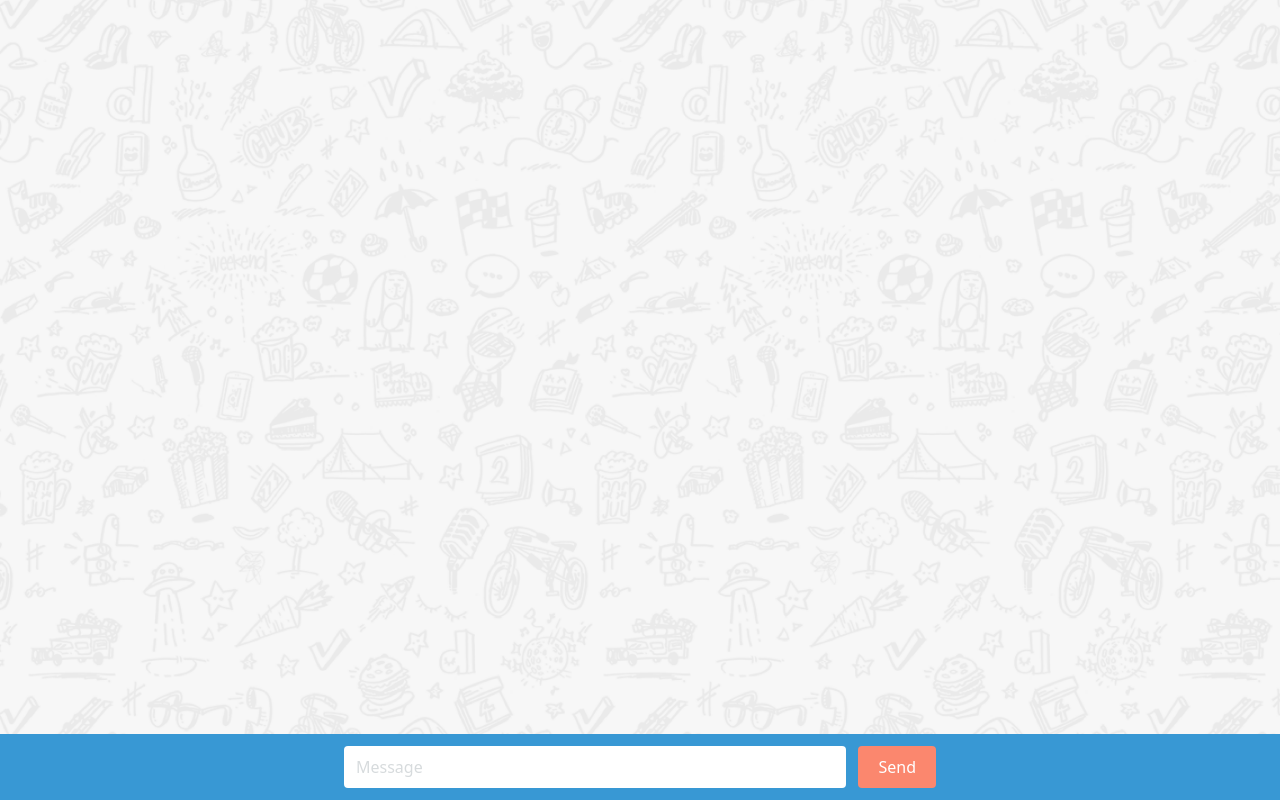
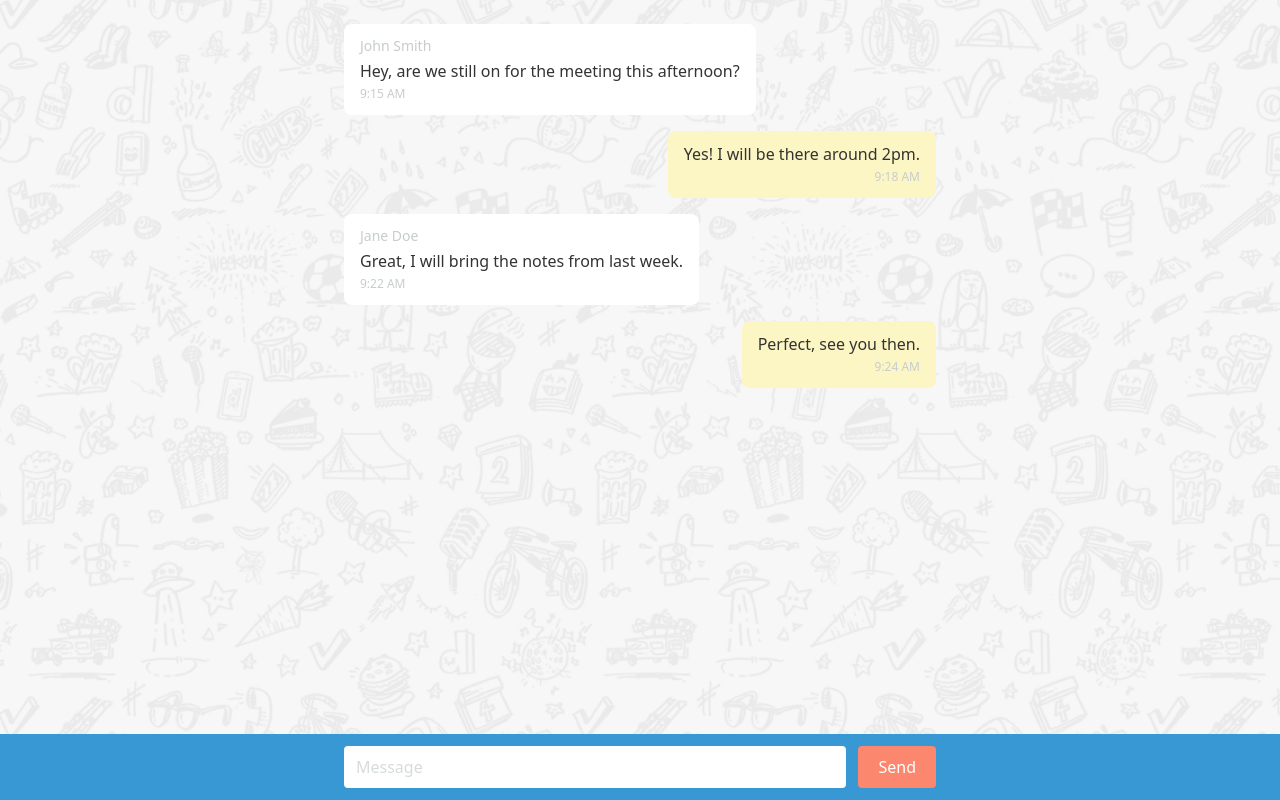
Before and after one commit to caioblasio/doodle-frontend-chat, a React (Vite) app: page / in a window 1280 px wide. Built offline with nearby package versions, Linux system fonts and the light colour scheme.

Commit message:
Add Message component with static sample data

```diff
--- a/src/components/ChatArea/ChatArea.module.css
+++ b/src/components/ChatArea/ChatArea.module.css
@@ -1,4 +1,25 @@
 .chatArea {
   flex: 1;
   min-height: 0;
+  overflow-y: auto;
+  padding-bottom: 72px;
 }
+
+.chatAreaInner {
+  width: 100%;
+  max-width: var(--chat-max-width);
+  margin: 0 auto;
+  padding: 24px var(--chat-padding-x);
+}
+
+.messageList {
+  display: flex;
+  flex-direction: column;
+  gap: 16px;
+}
+
+@media (max-width: 480px) {
+  .chatAreaInner {
+    padding: 16px;
+  }
+}
--- a/src/components/ChatArea/ChatArea.tsx
+++ b/src/components/ChatArea/ChatArea.tsx
@@ -1,7 +1,55 @@
+import Message from '../Message/Message'
 import styles from './ChatArea.module.css'
 
+const SAMPLE_MESSAGES = [
+  {
+    id: '1',
+    text: 'Hey, are we still on for the meeting this afternoon?',
+    author: 'John Smith',
+    timestamp: '9:15 AM',
+    isOwn: false,
+  },
+  {
+    id: '2',
+    text: 'Yes! I will be there around 2pm.',
+    author: undefined,
+    timestamp: '9:18 AM',
+    isOwn: true,
+  },
+  {
+    id: '3',
+    text: 'Great, I will bring the notes from last week.',
+    author: 'Jane Doe',
+    timestamp: '9:22 AM',
+    isOwn: false,
+  },
+  {
+    id: '4',
+    text: 'Perfect, see you then.',
+    author: undefined,
+    timestamp: '9:24 AM',
+    isOwn: true,
+  },
+]
+
 function ChatArea() {
-  return <div className={styles.chatArea} />
+  return (
+    <div className={styles.chatArea}>
+      <div className={styles.chatAreaInner}>
+        <div className={styles.messageList}>
+          {SAMPLE_MESSAGES.map((message) => (
+            <Message
+              key={message.id}
+              text={message.text}
+              author={message.author}
+              timestamp={message.timestamp}
+              isOwn={message.isOwn}
+            />
+          ))}
+        </div>
+      </div>
+    </div>
+  )
 }
 
 export default ChatArea
--- /dev/null
+++ b/src/components/Message/Message.module.css
@@ -0,0 +1,55 @@
+.message {
+  --message-max-width: 75%;
+
+  display: flex;
+  flex-direction: column;
+  max-width: var(--message-max-width);
+}
+
+.other {
+  align-self: flex-start;
+}
+
+.own {
+  align-self: flex-end;
+}
+
+.bubble {
+  display: flex;
+  flex-direction: column;
+  gap: 4px;
+  padding: 12px 16px;
+  border-radius: 8px;
+  word-break: break-word;
+}
+
+.other .bubble {
+  background-color: #ffffff;
+}
+
+.own .bubble {
+  background-color: #fcf6c4;
+}
+
+.author {
+  margin: 0;
+  font-size: 14px;
+  color: #c7cccf;
+}
+
+.text {
+  margin: 0;
+  font-size: 16px;
+  line-height: 1.4;
+  color: #333333;
+}
+
+.timestamp {
+  margin: 0;
+  font-size: 12px;
+  color: #c7cccf;
+}
+
+.own .timestamp {
+  text-align: right;
+}
--- /dev/null
+++ b/src/components/Message/Message.tsx
@@ -0,0 +1,24 @@
+import styles from './Message.module.css'
+
+type MessageProps = {
+  text: string
+  author?: string
+  timestamp: string
+  isOwn: boolean
+}
+
+function Message({ text, author, timestamp, isOwn }: MessageProps) {
+  const variantClass = isOwn ? styles.own : styles.other
+
+  return (
+    <article className={[styles.message, variantClass].join(' ')}>
+      <div className={styles.bubble}>
+        {!isOwn && author && <p className={styles.author}>{author}</p>}
+        <p className={styles.text}>{text}</p>
+        <time className={styles.timestamp}>{timestamp}</time>
+      </div>
+    </article>
+  )
+}
+
+export default Message
```
